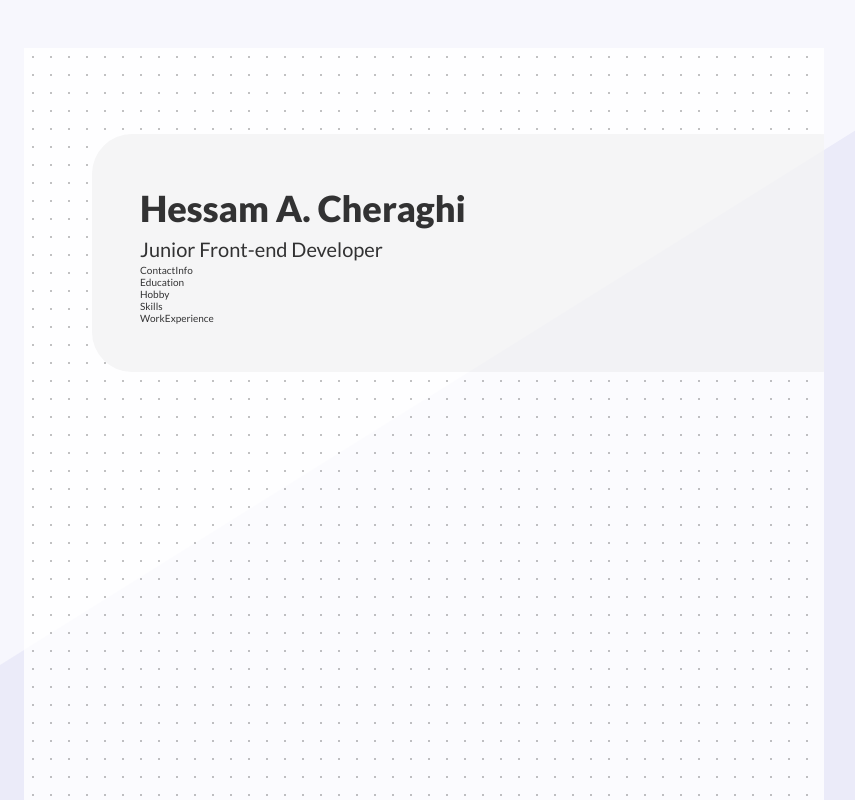
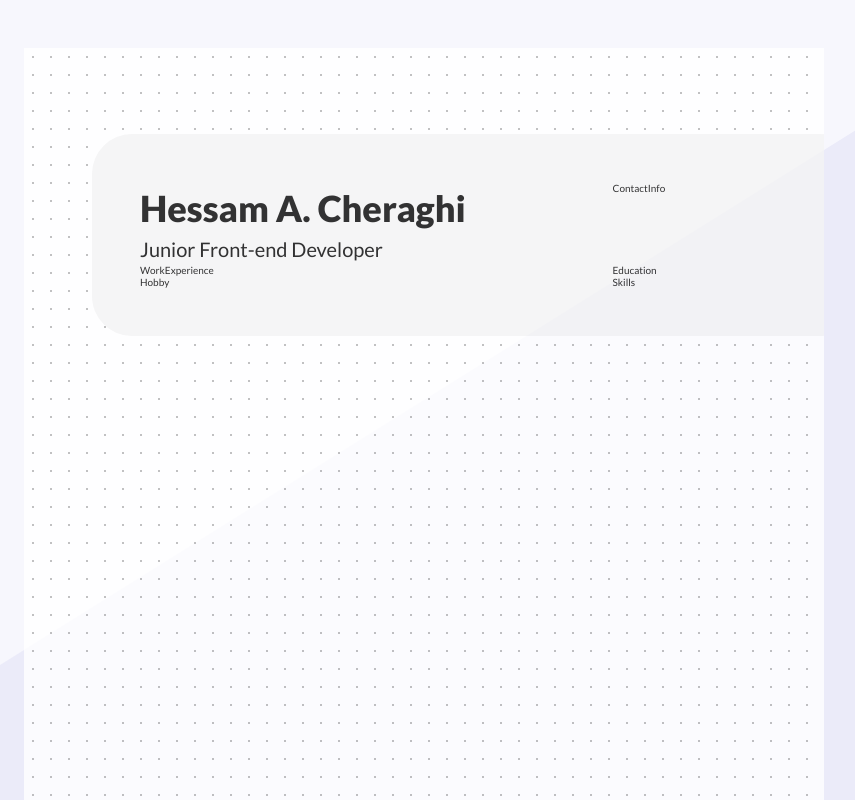
Before and after one commit to HessamCheraghi/resume-old-v1, a React (Create React App) app: page / in a window 1280 px wide. Shown: the top 800 px of the page, without its empty margins (216-1071 px from the left). Built offline with nearby package versions, Linux system fonts and the light colour scheme.

Commit message:
made a grid for sections

```diff
--- a/src/App.jsx
+++ b/src/App.jsx
@@ -15,10 +15,10 @@ function App() {
         <div className={styles.contentArea}>
           <Summary />
           <ContactInfo />
+          <WorkExperience />
           <Education />
           <Hobby />
           <Skills />
-          <WorkExperience />
         </div>
       </div>
     </div>
--- a/src/App.module.css
+++ b/src/App.module.css
@@ -35,4 +35,7 @@
   position: relative;
   top: 3.8rem;
   left: 2rem;
+
+  display: grid;
+  grid-template-columns: repeat(2, auto);
 }
--- a/src/components/Summary/Summary.jsx
+++ b/src/components/Summary/Summary.jsx
@@ -2,7 +2,7 @@ import styles from "./Summary.module.css";
 
 export default function Summary() {
   return (
-    <div className={{}}>
+    <div className={styles.container}>
       <div className={styles.fullName}>Hessam A. Cheraghi</div>
       <div className={styles.jobTitle}>Junior Front-end Developer</div>
     </div>
--- a/src/components/Summary/Summary.module.css
+++ b/src/components/Summary/Summary.module.css
@@ -1,3 +1,5 @@
+.container {
+}
 .fullName {
   font-weight: 900;
   font-style: normal;
```
